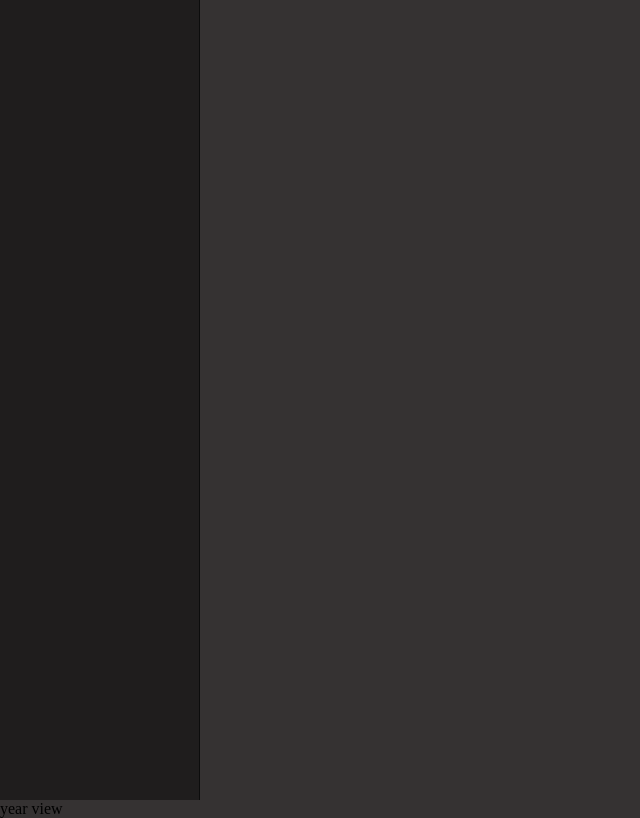
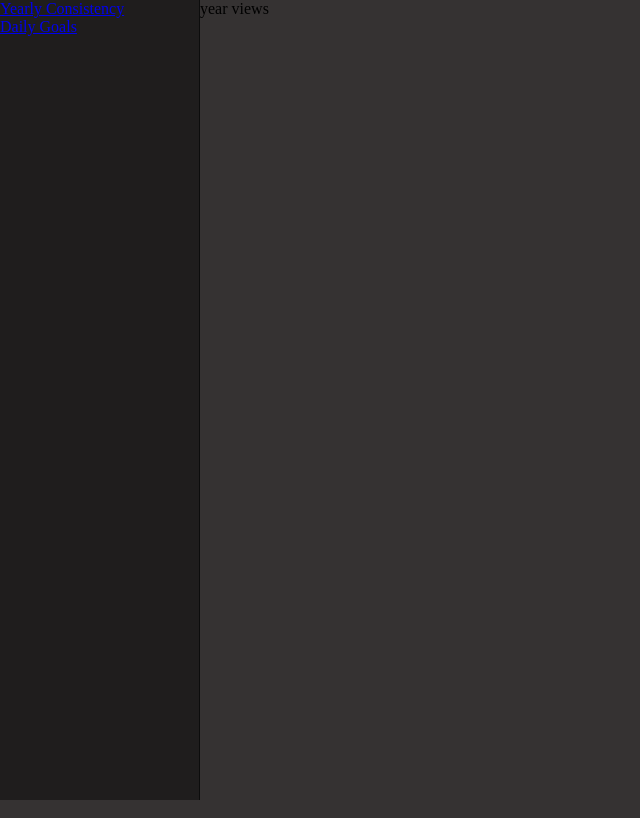
Before and after one commit to dev-giannisersov/Project-Productivity-Planner___IN-PROGRESS, a React (Vite) app: page /Year in a window 1280 px wide. Shown: the whole page, without its empty margins (0-640 px from the left). Built offline with nearby package versions, Linux system fonts and the light colour scheme.

Commit message:
feat: Basic Sidebar Functionality

```diff
--- a/src/components/Layout.jsx
+++ b/src/components/Layout.jsx
@@ -3,9 +3,9 @@ import Sidebar from './Sidebar';
 
 const Layout = () => {
   return (
-    <div>
-       <Sidebar />
-       <Outlet />
+    <div style={{ display: 'flex' }}>
+      <Sidebar />
+      <Outlet />
     </div>
   );
 };
--- a/src/components/Sidebar.jsx
+++ b/src/components/Sidebar.jsx
@@ -3,8 +3,8 @@ import { NavLink } from 'react-router-dom'
 import styles from './Sidebar.module.css'
 
 const navItems = [
-  { path: '/YearView', label: 'Yearly Consistency' },
-  { path: '/DayView', label: 'Daily Goals' },
+  { path: '/Year', label: 'Yearly Consistency' },
+  { path: '/Day', label: 'Daily Goals' },
 ];
 
 function Sidebar() {
@@ -22,6 +22,14 @@ function Sidebar() {
     }
     onClick={() => {setIsOpen(!isOpen)}}>
 
+    {navItems.map((item) => (
+    <NavLink key={item.path} to={item.path}
+    onClick={(e) => e.stopPropagation()}>
+       {item.label}
+    </NavLink>
+    ))}
+
+
     </aside>
   )
 }
--- a/src/pages/PageNotFound.jsx
+++ b/src/pages/PageNotFound.jsx
@@ -3,7 +3,7 @@ import React from 'react'
 function PageNotFound() {
   return (
     <div>
-      Fail
+      Failed
     </div>
   )
 }
--- a/src/pages/YearView.jsx
+++ b/src/pages/YearView.jsx
@@ -3,7 +3,7 @@ import React from 'react'
 function YearView() {
   return (
     <div>
-      year view
+      year views
     </div>
   )
 }
```
